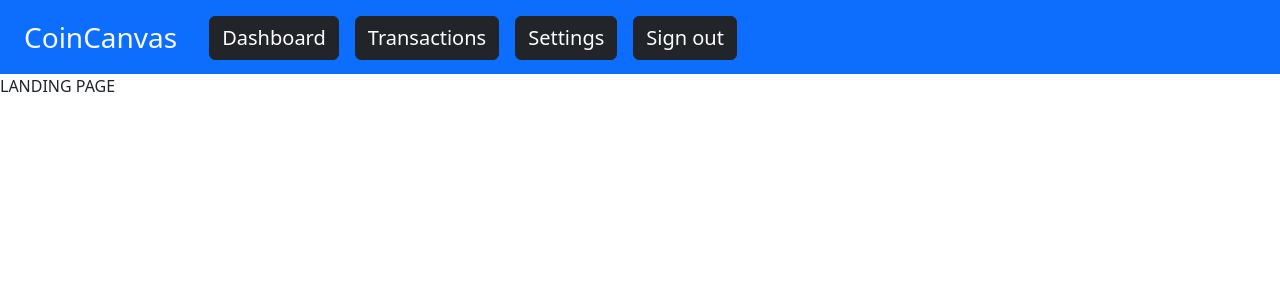
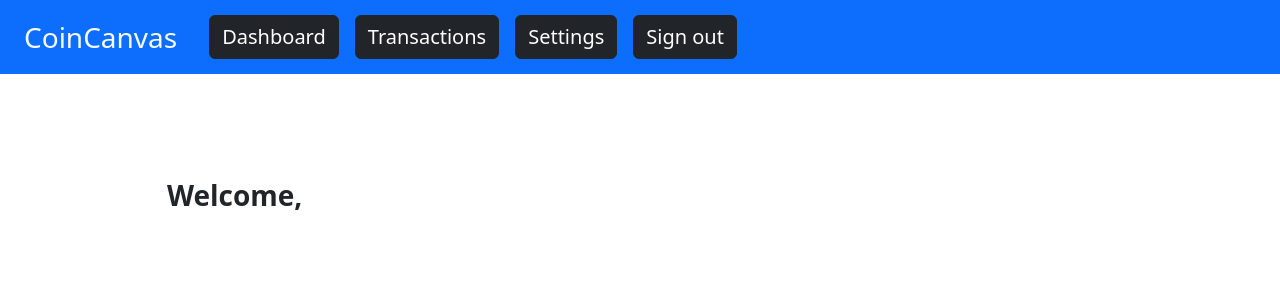
Before and after one commit to AA-n-d-y/coin-canvas, a React (Vite) app in the folder frontend/: page / in a window 1280 px wide. Shown: the top 300 px of the page. Built offline with nearby package versions, Linux system fonts and the light colour scheme; no server answers; sample sign-in values are in the browser's storage.

Commit message:
fixes: fixed SPA design

```diff
--- a/frontend/src/App.jsx
+++ b/frontend/src/App.jsx
@@ -3,7 +3,6 @@
 import { useState } from 'react';
 import './App.css';
 import { Routes, Route } from 'react-router-dom';
-import LandingPage from './LandingPage.jsx';
 import LoginPage from './LoginPage.jsx';
 import RegisterPage from './RegisterPage.jsx';
 import DashboardPage from './DashboardPage.jsx';
@@ -16,8 +15,7 @@ function App() {
     <>
     {/* Pages */}
       <Routes>
-        <Route path = "/" element = {<LandingPage/>} />
-        <Route path = "/landing" element = {<LandingPage/>} />
+        <Route path = "/" element = {<DashboardPage/>} />
         <Route path = "/login" element = {<LoginPage/>} />
         <Route path = "/register" element = {<RegisterPage/>} />
         <Route path = "/dashboard" element = {<DashboardPage/>} />
--- a/frontend/src/DashboardPage.jsx
+++ b/frontend/src/DashboardPage.jsx
@@ -36,6 +36,7 @@ function DashboardPage() {
 
             // Else if login is successful, set some state variable values
             setFirstName(firstName);
+            setLastName(lastName);
 
         }
 
@@ -51,7 +52,6 @@ function DashboardPage() {
             getUserInformation();
         }
     }, [])
-    getUserInformation();
 
 
     // Returning
@@ -67,7 +67,7 @@ function DashboardPage() {
                 {/* Welcome */}
                 <div className = "col-10">
                     <div className = "fw-bold fs-3">
-                        Welcome, {firstName}
+                        Welcome, {firstName} {lastName}
                     </div>
                 </div>
 
--- a/frontend/src/ErrorPage.jsx
+++ b/frontend/src/ErrorPage.jsx
@@ -1,18 +1,27 @@
 // JSX file for a page that does not exist
 
-import { NavLink } from 'react-router-dom';
+import { NavLink, useNavigate } from 'react-router-dom';
 import './App.css';
 
 function ErrorPage() {
+    const navigate = useNavigate();
+
+    // Function for logging out
+    function logout() {
+        // Removing the token from local storage and redirecting the user back to the login page
+        localStorage.removeItem("accessToken");
+    }
+
+
+    // Returning
     return (
       <>
         {/* Navigation bar */}
         <header>
           <nav className = "navbar navbar-expand-md bg-primary fs-3">
               <span className = "fw-normal text-light fs-3 px-4 py-2"> CoinCanvas </span>
-              <form action = "/dashboard" method = "GET">
-                <input type = "submit" value = "Dashboard" class = "btn btn-dark text-white fs-5 mx-2"></input>
-              </form>
+              <NavLink to = "/dashboard" className = "btn btn-dark text-white fs-5 mx-2"> Dashboard </NavLink>
+              <NavLink to = "/logout" className = "btn btn-dark text-white fs-5 mx-2" onClick = {logout}> Sign out </NavLink>
           </nav>
         </header>
 
--- a/frontend/src/LandingPage.jsx
+++ /dev/null
@@ -1,28 +0,0 @@
-// JSX file for the landing page
-
-import NavBar from './NavBar';
-import { useState, useEffect } from 'react';
-import { NavLink, useNavigate } from 'react-router-dom';
-import './App.css';
-
-function LandingPage() {
-    const navigate = useNavigate();
-
-    // If the user is not logged in, redirect to the login page
-    useEffect(() => {
-        if(!localStorage.getItem("accessToken")) {
-          navigate("/login");
-        }
-    }, []);
-
-
-    // Returning
-    return (
-        <>
-            <NavBar/>
-            LANDING PAGE
-        </>
-    )
-}
-
-export default LandingPage
--- a/frontend/src/LoginPage.jsx
+++ b/frontend/src/LoginPage.jsx
@@ -1,13 +1,13 @@
 // JSX file for the login page
 
-import { useState } from 'react';
+import { useState, useEffect } from 'react';
 import { NavLink, redirect, useNavigate } from 'react-router-dom';
 import './App.css';
 
 function LoginPage() {
     const navigate = useNavigate();
 
-    /// If the user is already logged in, redirect to the landing page
+    /// If the user is already logged in, redirect to the dashboard
     // Function for getting the user details
     async function getUserInformation() {
         // Finding the account
@@ -19,9 +19,9 @@ function LoginPage() {
             }
             });
 
-            // If the response is ok, navigate to the landing page
+            // If the response is ok, navigate to the dashboard
             if (response.status === 200) {
-                navigate("/landing");
+                navigate("/dashboard");
             }
 
         }
@@ -31,7 +31,14 @@ function LoginPage() {
         }
 
     }
-    getUserInformation();
+    useEffect(() => {
+        if(!localStorage.getItem("accessToken")) {
+
+        }
+        else {
+            getUserInformation();
+        }
+    }, [])
 
 
     // State variables
@@ -71,10 +78,10 @@ function LoginPage() {
         let data = await response.json();
         const {loggedIn, user, accessToken} = data;
 
-        // If login is successful, set the JWT to local storage and navigate to the landing page
+        // If login is successful, set the JWT to local storage and navigate to the dashboard
         if (loggedIn) {
           localStorage.setItem("accessToken", accessToken);
-          navigate("/landing");
+          navigate("/dashboard");
         }
         // Else
         else {
--- a/frontend/src/NavBar.jsx
+++ b/frontend/src/NavBar.jsx
@@ -10,7 +10,6 @@ function NavBar() {
     function logout() {
         // Removing the token from local storage and redirecting the user back to the login page
         localStorage.removeItem("accessToken");
-        navigate("/login");
     }
 
 
@@ -20,18 +19,10 @@ function NavBar() {
             <header>
                 <nav className = "navbar navbar-expand-md bg-primary fs-3">
                     <span className = "fw-normal text-light fs-3 px-4 py-2"> CoinCanvas </span>
-                    <form action = "/dashboard" method = "GET">
-                        <input type = "submit" value = "Dashboard" class = "btn btn-dark text-white fs-5 mx-2"></input>
-                    </form>
-                    <form action = "/transactions" method = "GET">
-                        <input type = "submit" value = "Transactions" class = "btn btn-dark text-white fs-5 mx-2"></input>
-                    </form>
-                    <form action = "/settings" method = "GET">
-                        <input type = "submit" value = "Settings" class = "btn btn-dark text-white fs-5 mx-2"></input>
-                    </form>
-                    <form>
-                        <input type = "submit" value = "Sign out" class = "btn btn-dark text-white fs-5 mx-2" onClick = {logout}></input>
-                    </form>
+                    <NavLink to = "/dashboard" className = "btn btn-dark text-white fs-5 mx-2"> Dashboard </NavLink>
+                    <NavLink to = "/transactions" className = "btn btn-dark text-white fs-5 mx-2"> Transactions </NavLink>
+                    <NavLink to = "/settings" className = "btn btn-dark text-white fs-5 mx-2"> Settings </NavLink>
+                    <NavLink to = "/logout" className = "btn btn-dark text-white fs-5 mx-2" onClick = {logout}> Sign out </NavLink>
                 </nav>
             </header>
         </>
--- a/frontend/src/RegisterPage.jsx
+++ b/frontend/src/RegisterPage.jsx
@@ -1,13 +1,13 @@
 // JSX file for the registration page
 
-import { useState } from 'react';
+import { useState, useEffect } from 'react';
 import { NavLink, useNavigate } from 'react-router-dom';
 import './App.css';
 
 function RegisterPage() {
     const navigate = useNavigate();
 
-    /// If the user is already logged in, redirect to the landing page
+    /// If the user is already logged in, redirect to the dashboard
     // Function for getting the user details
     async function getUserInformation() {
         // Finding the account
@@ -19,9 +19,9 @@ function RegisterPage() {
             }
             });
 
-            // If the response is ok, navigate to the landing page
+            // If the response is ok, navigate to the dashboard
             if (response.status === 200) {
-                navigate("/landing");
+                navigate("/dashboard");
             }
 
         }
@@ -31,7 +31,14 @@ function RegisterPage() {
         }
 
     }
-    getUserInformation();
+    useEffect(() => {
+        if(!localStorage.getItem("accessToken")) {
+
+        }
+        else {
+            getUserInformation();
+        }
+    }, [])
 
 
     // State variables
```
Also changed, not shown: frontend/src/App.css (+7 -0 lines).
